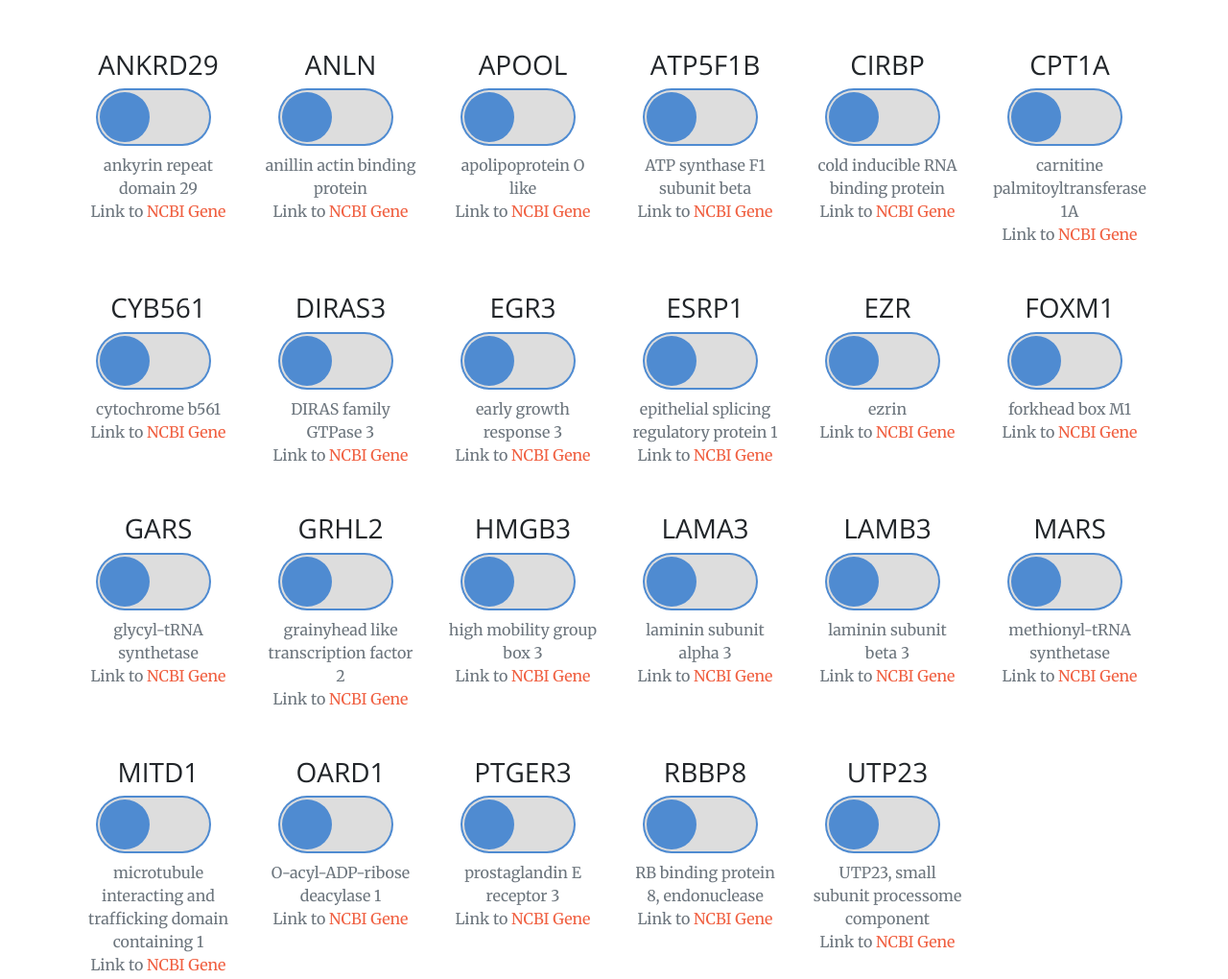
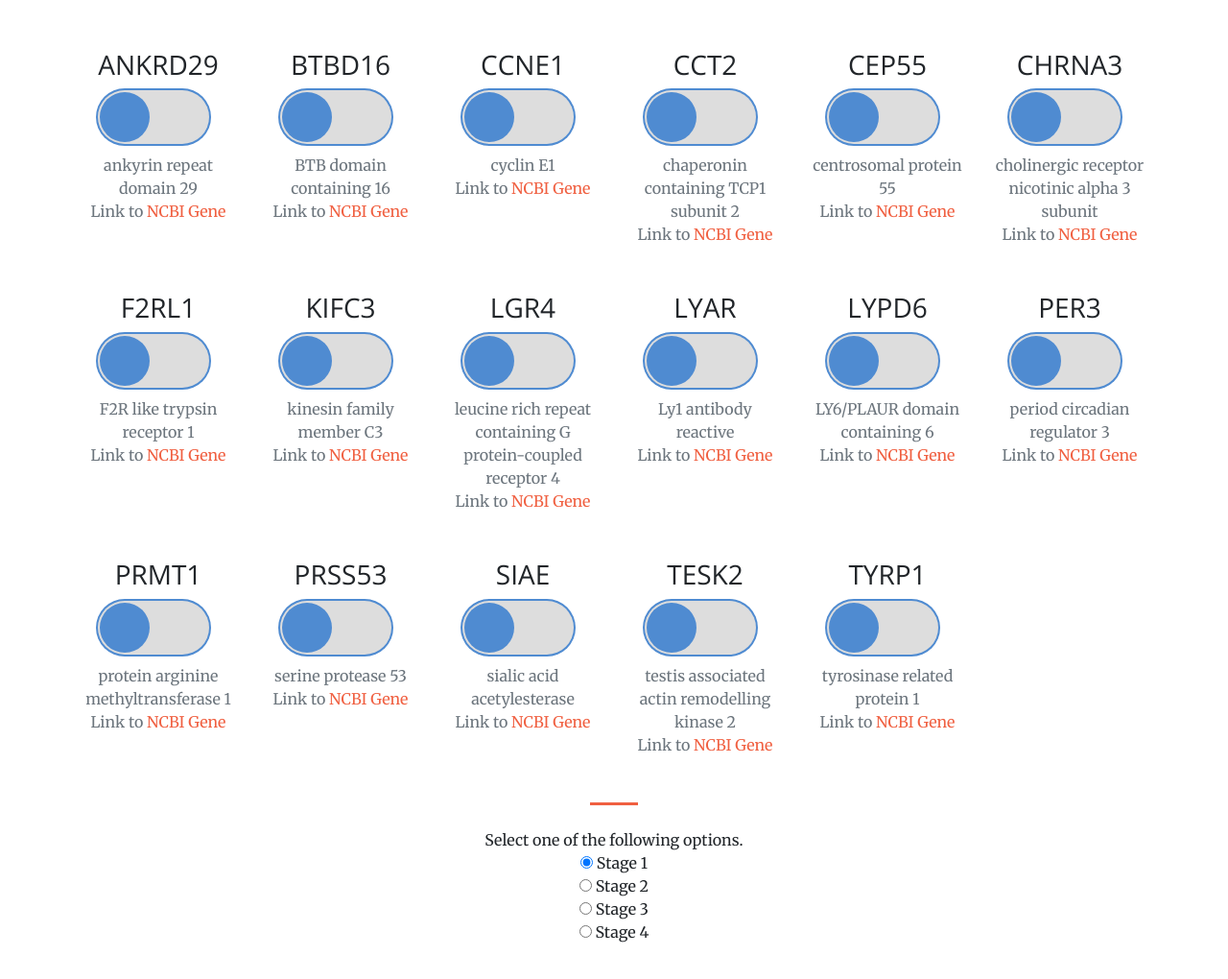
Before and after one commit to HideyukiShimizu/mPS_GI.github.io, a website: page index.html in a window 1280 px wide. Shown: the part 1728-2748 px from the top of the page at 96% size. Drawn offline with nearby package versions, Linux system fonts and the light colour scheme.

Commit message:
Update index.html

```diff
--- a/index.html
+++ b/index.html
@@ -120,247 +120,181 @@
           </div>
           <div class="col-lg-2 col-md-6 text-center">
             <div class="service-box mt-5 mx-auto">
-              <h3 class="mb-2">ANLN</h3>
+              <h3 class="mb-2">BTBD16</h3>
                <div class="col-lg-2 col-md-6 text-center switch mb-2">
-                <input id="ANLN" class="cmn-toggle cmn-toggle-round-flat mb-2" type="checkbox">
-                 <label for="ANLN"></label>
+                <input id="BTBD16" class="cmn-toggle cmn-toggle-round-flat mb-2" type="checkbox">
+                 <label for="BTBD16"></label>
                </div>
-              <p class="text-muted mb-0">anillin actin binding protein</p>
-              <p class="text-muted mb-0">Link to <a href='https://www.ncbi.nlm.nih.gov/gene/54443'>NCBI Gene</a></p>
+              <p class="text-muted mb-0">BTB domain containing 16</p>
+              <p class="text-muted mb-0">Link to <a href='https://www.ncbi.nlm.nih.gov/gene/118663'>NCBI Gene</a></p>
             </div>
           </div>
           <div class="col-lg-2 col-md-6 text-center">
             <div class="service-box mt-5 mx-auto">
-              <h3 class="mb-2">APOOL</h3>
+              <h3 class="mb-2">CCNE1</h3>
               <div class="col-lg-2 col-md-6 text-center switch mb-2">
-                <input id="APOOL" class="cmn-toggle cmn-toggle-round-flat mb-2" type="checkbox">
-                 <label for="APOOL"></label>
+                <input id="CCNE1" class="cmn-toggle cmn-toggle-round-flat mb-2" type="checkbox">
+                 <label for="CCNE1"></label>
                </div>
-              <p class="text-muted mb-0">apolipoprotein O like</p>
-              <p class="text-muted mb-0">Link to <a href='https://www.ncbi.nlm.nih.gov/gene/139322'>NCBI Gene</a></p>
+              <p class="text-muted mb-0">cyclin E1</p>
+              <p class="text-muted mb-0">Link to <a href='https://www.ncbi.nlm.nih.gov/gene/898'>NCBI Gene</a></p>
             </div>
           </div>
           <div class="col-lg-2 col-md-6 text-center">
             <div class="service-box mt-5 mx-auto">
-              <h3 class="mb-2">ATP5F1B</h3>
+              <h3 class="mb-2">CCT2</h3>
               <div class="col-lg-2 col-md-6 text-center switch mb-2">
-                <input id="ATP5F1B" class="cmn-toggle cmn-toggle-round-flat mb-2" type="checkbox">
-                 <label for="ATP5F1B"></label>
+                <input id="CCT2" class="cmn-toggle cmn-toggle-round-flat mb-2" type="checkbox">
+                 <label for="CCT2"></label>
               </div>
-              <p class="text-muted mb-0">ATP synthase F1 subunit beta</p>
-              <p class="text-muted mb-0">Link to <a href='https://www.ncbi.nlm.nih.gov/gene/506'>NCBI Gene</a></p>
+              <p class="text-muted mb-0">chaperonin containing TCP1 subunit 2</p>
+              <p class="text-muted mb-0">Link to <a href='https://www.ncbi.nlm.nih.gov/gene/10576'>NCBI Gene</a></p>
             </div>
           </div>
           <div class="col-lg-2 col-md-6 text-center">
             <div class="service-box mt-5 mx-auto">
-              <h3 class="mb-2">CIRBP</h3>
+              <h3 class="mb-2">CEP55</h3>
               <div class="col-lg-2 col-md-6 text-center switch mb-2">
-                <input id="CIRBP" class="cmn-toggle cmn-toggle-round-flat mb-2" type="checkbox">
-                 <label for="CIRBP"></label>
+                <input id="CEP55" class="cmn-toggle cmn-toggle-round-flat mb-2" type="checkbox">
+                 <label for="CEP55"></label>
                </div>
-              <p class="text-muted mb-0">cold inducible RNA binding protein</p>
-              <p class="text-muted mb-0">Link to <a href='https://www.ncbi.nlm.nih.gov/gene/1153'>NCBI Gene</a></p>
+              <p class="text-muted mb-0">centrosomal protein 55</p>
+              <p class="text-muted mb-0">Link to <a href='https://www.ncbi.nlm.nih.gov/gene/55165'>NCBI Gene</a></p>
             </div>
           </div>
           <div class="col-lg-2 col-md-6 text-center">
             <div class="service-box mt-5 mx-auto">
-              <h3 class="mb-2">CPT1A</h3>
+              <h3 class="mb-2">CHRNA3</h3>
               <div class="col-lg-2 col-md-6 text-center switch mb-2">
-                <input id="CPT1A" class="cmn-toggle cmn-toggle-round-flat mb-2" type="checkbox">
-                 <label for="CPT1A"></label>
+                <input id="CHRNA3" class="cmn-toggle cmn-toggle-round-flat mb-2" type="checkbox">
+                 <label for="CHRNA3"></label>
                </div>
-              <p class="text-muted mb-0">carnitine palmitoyltransferase 1A</p>
-              <p class="text-muted mb-0">Link to <a href='https://www.ncbi.nlm.nih.gov/gene/1374'>NCBI Gene</a></p>
+              <p class="text-muted mb-0">cholinergic receptor nicotinic alpha 3 subunit</p>
+              <p class="text-muted mb-0">Link to <a href='https://www.ncbi.nlm.nih.gov/gene/1136'>NCBI Gene</a></p>
             </div>
            </div>
            <div class="col-lg-2 col-md-6 text-center">
             <div class="service-box mt-5 mx-auto">
-              <h3 class="mb-2">CYB561</h3>
+              <h3 class="mb-2">F2RL1</h3>
               <div class="col-lg-2 col-md-6 text-center switch mb-2">
-                <input id="CYB561" class="cmn-toggle cmn-toggle-round-flat mb-2" type="checkbox">
-                 <label for="CYB561"></label>
+                <input id="F2RL1" class="cmn-toggle cmn-toggle-round-flat mb-2" type="checkbox">
+                 <label for="F2RL1"></label>
                </div>
-              <p class="text-muted mb-0">cytochrome b561</p>
-              <p class="text-muted mb-0">Link to <a href='https://www.ncbi.nlm.nih.gov/gene/1534'>NCBI Gene</a></p>
+              <p class="text-muted mb-0">F2R like trypsin receptor 1</p>
+              <p class="text-muted mb-0">Link to <a href='https://www.ncbi.nlm.nih.gov/gene/2150'>NCBI Gene</a></p>
             </div>
            </div>
            <div class="col-lg-2 col-md-6 text-center">
             <div class="service-box mt-5 mx-auto">
-              <h3 class="mb-2">DIRAS3</h3>
+              <h3 class="mb-2">KIFC3</h3>
               <div class="col-lg-2 col-md-6 text-center switch mb-2">
-                <input id="DIRAS3" class="cmn-toggle cmn-toggle-round-flat mb-2" type="checkbox">
-                 <label for="DIRAS3"></label>
+                <input id="KIFC3" class="cmn-toggle cmn-toggle-round-flat mb-2" type="checkbox">
+                 <label for="KIFC3"></label>
                </div>
-              <p class="text-muted mb-0">DIRAS family GTPase 3</p>
-              <p class="text-muted mb-0">Link to <a href='https://www.ncbi.nlm.nih.gov/gene/9077'>NCBI Gene</a></p>
+              <p class="text-muted mb-0">kinesin family member C3</p>
+              <p class="text-muted mb-0">Link to <a href='https://www.ncbi.nlm.nih.gov/gene/3801'>NCBI Gene</a></p>
             </div>
            </div>
            <div class="col-lg-2 col-md-6 text-center">
             <div class="service-box mt-5 mx-auto">
-              <h3 class="mb-2">EGR3</h3>
+              <h3 class="mb-2">LGR4</h3>
               <div class="col-lg-2 col-md-6 text-center switch mb-2">
-                <input id="EGR3" class="cmn-toggle cmn-toggle-round-flat mb-2" type="checkbox">
-                 <label for="EGR3"></label>
+                <input id="LGR4" class="cmn-toggle cmn-toggle-round-flat mb-2" type="checkbox">
+                 <label for="LGR4"></label>
                </div>
-              <p class="text-muted mb-0">early growth response 3</p>
-              <p class="text-muted mb-0">Link to <a href='https://www.ncbi.nlm.nih.gov/gene/1960'>NCBI Gene</a></p>
+              <p class="text-muted mb-0">leucine rich repeat containing G protein-coupled receptor 4</p>
+              <p class="text-muted mb-0">Link to <a href='https://www.ncbi.nlm.nih.gov/gene/55366'>NCBI Gene</a></p>
             </div>
            </div>
             <div class="col-lg-2 col-md-6 text-center">
             <div class="service-box mt-5 mx-auto">
-              <h3 class="mb-2">ESRP1</h3>
+              <h3 class="mb-2">LYAR</h3>
               <div class="col-lg-2 col-md-6 text-center switch mb-2">
-                <input id="ESRP1" class="cmn-toggle cmn-toggle-round-flat mb-2" type="checkbox">
-                 <label for="ESRP1"></label>
+                <input id="LYAR" class="cmn-toggle cmn-toggle-round-flat mb-2" type="checkbox">
+                 <label for="LYAR"></label>
                </div>
-              <p class="text-muted mb-0">epithelial splicing regulatory protein 1</p>
-              <p class="text-muted mb-0">Link to <a href='https://www.ncbi.nlm.nih.gov/gene/54845'>NCBI Gene</a></p>
+              <p class="text-muted mb-0">Ly1 antibody reactive</p>
+              <p class="text-muted mb-0">Link to <a href='https://www.ncbi.nlm.nih.gov/gene/55646'>NCBI Gene</a></p>
             </div>
            </div>
            <div class="col-lg-2 col-md-6 text-center">
               <div class="service-box mt-5 mx-auto">
-              <h3 class="mb-2">EZR</h3>
+              <h3 class="mb-2">LYPD6</h3>
                 <div class="col-lg-2 col-md-6 text-center switch mb-2">
-                <input id="EZR" class="cmn-toggle cmn-toggle-round-flat mb-2" type="checkbox">
-                 <label for="EZR"></label>
+                <input id="LYPD6" class="cmn-toggle cmn-toggle-round-flat mb-2" type="checkbox">
+                 <label for="LYPD6"></label>
                </div>
-              <p class="text-muted mb-0">ezrin</p>
-              <p class="text-muted mb-0">Link to <a href='https://www.ncbi.nlm.nih.gov/gene/7430'>NCBI Gene</a></p>
+              <p class="text-muted mb-0">LY6/PLAUR domain containing 6</p>
+              <p class="text-muted mb-0">Link to <a href='https://www.ncbi.nlm.nih.gov/gene/130574'>NCBI Gene</a></p>
             </div>
            </div>
            <div class="col-lg-2 col-md-6 text-center">
               <div class="service-box mt-5 mx-auto">
-              <h3 class="mb-2">FOXM1</h3>
+              <h3 class="mb-2">PER3</h3>
                <div class="col-lg-2 col-md-6 text-center switch mb-2">
-                <input id="FOXM1" class="cmn-toggle cmn-toggle-round-flat mb-2" type="checkbox">
-                 <label for="FOXM1"></label>
+                <input id="PER3" class="cmn-toggle cmn-toggle-round-flat mb-2" type="checkbox">
+                 <label for="PER3"></label>
                </div>
-              <p class="text-muted mb-0">forkhead box M1</p>
-              <p class="text-muted mb-0">Link to <a href='https://www.ncbi.nlm.nih.gov/gene/2305'>NCBI Gene</a></p>
+              <p class="text-muted mb-0">period circadian regulator 3</p>
+              <p class="text-muted mb-0">Link to <a href='https://www.ncbi.nlm.nih.gov/gene/8863'>NCBI Gene</a></p>
             </div>
            </div>
            <div class="col-lg-2 col-md-6 text-center">
               <div class="service-box mt-5 mx-auto">
-              <h3 class="mb-2">GARS</h3>
+              <h3 class="mb-2">PRMT1</h3>
               <div class="col-lg-2 col-md-6 text-center switch mb-2">
-                <input id="GARS" class="cmn-toggle cmn-toggle-round-flat mb-2" type="checkbox">
-                 <label for="GARS"></label>
+                <input id="PRMT1" class="cmn-toggle cmn-toggle-round-flat mb-2" type="checkbox">
+                 <label for="PRMT1"></label>
                </div>
-              <p class="text-muted mb-0">glycyl-tRNA synthetase</p>
-              <p class="text-muted mb-0">Link to <a href='https://www.ncbi.nlm.nih.gov/gene/2617'>NCBI Gene</a></p>
+              <p class="text-muted mb-0">protein arginine methyltransferase 1</p>
+              <p class="text-muted mb-0">Link to <a href='https://www.ncbi.nlm.nih.gov/gene/3276'>NCBI Gene</a></p>
             </div>
            </div>
            <div class="col-lg-2 col-md-6 text-center">
               <div class="service-box mt-5 mx-auto">
-              <h3 class="mb-2">GRHL2</h3>
+              <h3 class="mb-2">PRSS53</h3>
               <div class="col-lg-2 col-md-6 text-center switch mb-2">
-                <input id="GRHL2" class="cmn-toggle cmn-toggle-round-flat mb-2" type="checkbox">
-                 <label for="GRHL2"></label>
+                <input id="PRSS53" class="cmn-toggle cmn-toggle-round-flat mb-2" type="checkbox">
+                 <label for="PRSS53"></label>
                </div>
-              <p class="text-muted mb-0">grainyhead like transcription factor 2</p>
-              <p class="text-muted mb-0">Link to <a href='https://www.ncbi.nlm.nih.gov/gene/79977'>NCBI Gene</a></p>
+              <p class="text-muted mb-0">serine protease 53</p>
+              <p class="text-muted mb-0">Link to <a href='https://www.ncbi.nlm.nih.gov/gene/339105'>NCBI Gene</a></p>
             </div>
            </div>
             <div class="col-lg-2 col-md-6 text-center">
               <div class="service-box mt-5 mx-auto">
-              <h3 class="mb-2">HMGB3</h3>
+              <h3 class="mb-2">SIAE</h3>
               <div class="col-lg-2 col-md-6 text-center switch mb-2">
-                <input id="HMGB3" class="cmn-toggle cmn-toggle-round-flat mb-2" type="checkbox">
-                 <label for="HMGB3"></label>
+                <input id="SIAE" class="cmn-toggle cmn-toggle-round-flat mb-2" type="checkbox">
+                 <label for="SIAE"></label>
                </div>
-              <p class="text-muted mb-0">high mobility group box 3</p>
-              <p class="text-muted mb-0">Link to <a href='https://www.ncbi.nlm.nih.gov/gene/3149'>NCBI Gene</a></p>
+              <p class="text-muted mb-0">sialic acid acetylesterase</p>
+              <p class="text-muted mb-0">Link to <a href='https://www.ncbi.nlm.nih.gov/gene/54414'>NCBI Gene</a></p>
             </div>
            </div>
             <div class="col-lg-2 col-md-6 text-center">
               <div class="service-box mt-5 mx-auto">
-              <h3 class="mb-2">LAMA3</h3>
+              <h3 class="mb-2">TESK2</h3>
               <div class="col-lg-2 col-md-6 text-center switch mb-2">
-                <input id="LAMA3" class="cmn-toggle cmn-toggle-round-flat mb-2" type="checkbox">
-                 <label for="LAMA3"></label>
+                <input id="TESK2" class="cmn-toggle cmn-toggle-round-flat mb-2" type="checkbox">
+                 <label for="TESK2"></label>
                </div>
-              <p class="text-muted mb-0">laminin subunit alpha 3</p>
-              <p class="text-muted mb-0">Link to <a href='https://www.ncbi.nlm.nih.gov/gene/3909'>NCBI Gene</a></p>
+              <p class="text-muted mb-0">testis associated actin remodelling kinase 2</p>
+              <p class="text-muted mb-0">Link to <a href='https://www.ncbi.nlm.nih.gov/gene/10420'>NCBI Gene</a></p>
             </div>
            </div>
             <div class="col-lg-2 col-md-6 text-center">
               <div class="service-box mt-5 mx-auto">
-              <h3 class="mb-2">LAMB3</h3>
+              <h3 class="mb-2">TYRP1</h3>
               <div class="col-lg-2 col-md-6 text-center switch mb-2">
-                <input id="LAMB3" class="cmn-toggle cmn-toggle-round-flat mb-2" type="checkbox">
-                 <label for="LAMB3"></label>
+                <input id="TYRP1" class="cmn-toggle cmn-toggle-round-flat mb-2" type="checkbox">
+                 <label for="TYRP1"></label>
                </div>
-              <p class="text-muted mb-0">laminin subunit beta 3</p>
-              <p class="text-muted mb-0">Link to <a href='https://www.ncbi.nlm.nih.gov/gene/3914'>NCBI Gene</a></p>
+              <p class="text-muted mb-0">tyrosinase related protein 1</p>
+              <p class="text-muted mb-0">Link to <a href='https://www.ncbi.nlm.nih.gov/gene/7306'>NCBI Gene</a></p>
             </div>
            </div>
-            <div class="col-lg-2 col-md-6 text-center">
-              <div class="service-box mt-5 mx-auto">
-              <h3 class="mb-2">MARS</h3>
-              <div class="col-lg-2 col-md-6 text-center switch mb-2">
-                <input id="MARS" class="cmn-toggle cmn-toggle-round-flat mb-2" type="checkbox">
-                 <label for="MARS"></label>
-               </div>
-              <p class="text-muted mb-0">methionyl-tRNA synthetase</p>
-              <p class="text-muted mb-0">Link to <a href='https://www.ncbi.nlm.nih.gov/gene/4141'>NCBI Gene</a></p>
-            </div>
-           </div>
-            <div class="col-lg-2 col-md-6 text-center">
-              <div class="service-box mt-5 mx-auto">
-              <h3 class="mb-2">MITD1</h3>
-              <div class="col-lg-2 col-md-6 text-center switch mb-2">
-                <input id="MITD1" class="cmn-toggle cmn-toggle-round-flat mb-2" type="checkbox">
-                 <label for="MITD1"></label>
-               </div>
-              <p class="text-muted mb-0">microtubule interacting and trafficking domain containing 1</p>
-              <p class="text-muted mb-0">Link to <a href='https://www.ncbi.nlm.nih.gov/gene/129531'>NCBI Gene</a></p>
-            </div>
-           </div>
-            <div class="col-lg-2 col-md-6 text-center">
-              <div class="service-box mt-5 mx-auto">
-              <h3 class="mb-2">OARD1</h3>
-              <div class="col-lg-2 col-md-6 text-center switch mb-2">
-                <input id="OARD1" class="cmn-toggle cmn-toggle-round-flat mb-2" type="checkbox">
-                 <label for="OARD1"></label>
-               </div>
-              <p class="text-muted mb-0">O-acyl-ADP-ribose deacylase 1</p>
-              <p class="text-muted mb-0">Link to <a href='https://www.ncbi.nlm.nih.gov/gene/221443'>NCBI Gene</a></p>
-            </div>
-           </div>
-             <div class="col-lg-2 col-md-6 text-center">
-              <div class="service-box mt-5 mx-auto">
-              <h3 class="mb-2">PTGER3</h3>
-              <div class="col-lg-2 col-md-6 text-center switch mb-2">
-                <input id="PTGER3" class="cmn-toggle cmn-toggle-round-flat mb-2" type="checkbox">
-                 <label for="PTGER3"></label>
-               </div>
-              <p class="text-muted mb-0">prostaglandin E receptor 3</p>
-              <p class="text-muted mb-0">Link to <a href='https://www.ncbi.nlm.nih.gov/gene/5733'>NCBI Gene</a></p>
-            </div>
-           </div>
-            <div class="col-lg-2 col-md-6 text-center">
-              <div class="service-box mt-5 mx-auto">
-              <h3 class="mb-2">RBBP8</h3>
-              <div class="col-lg-2 col-md-6 text-center switch mb-2">
-                <input id="RBBP8" class="cmn-toggle cmn-toggle-round-flat mb-2" type="checkbox">
-                 <label for="RBBP8"></label>
-               </div>
-              <p class="text-muted mb-0">RB binding protein 8, endonuclease</p>
-              <p class="text-muted mb-0">Link to <a href='https://www.ncbi.nlm.nih.gov/gene/5932'>NCBI Gene</a></p>
-            </div>
-           </div>
-             <div class="col-lg-2 col-md-6 text-center">
-              <div class="service-box mt-5 mx-auto">
-              <h3 class="mb-2">UTP23</h3>
-                <div class="col-lg-2 col-md-6 text-center switch mb-2">
-                <input id="UTP23" class="cmn-toggle cmn-toggle-round-flat mb-2" type="checkbox">
-                 <label for="UTP23"></label>
-               </div>
-              <p class="text-muted mb-0">UTP23, small subunit processome component</p>
-              <p class="text-muted mb-0">Link to <a href='https://www.ncbi.nlm.nih.gov/gene/84294'>NCBI Gene</a></p>
-            </div>
-           </div>
-        </div>
+
       </div>
       <div class="container text-center">
       <br>
```
